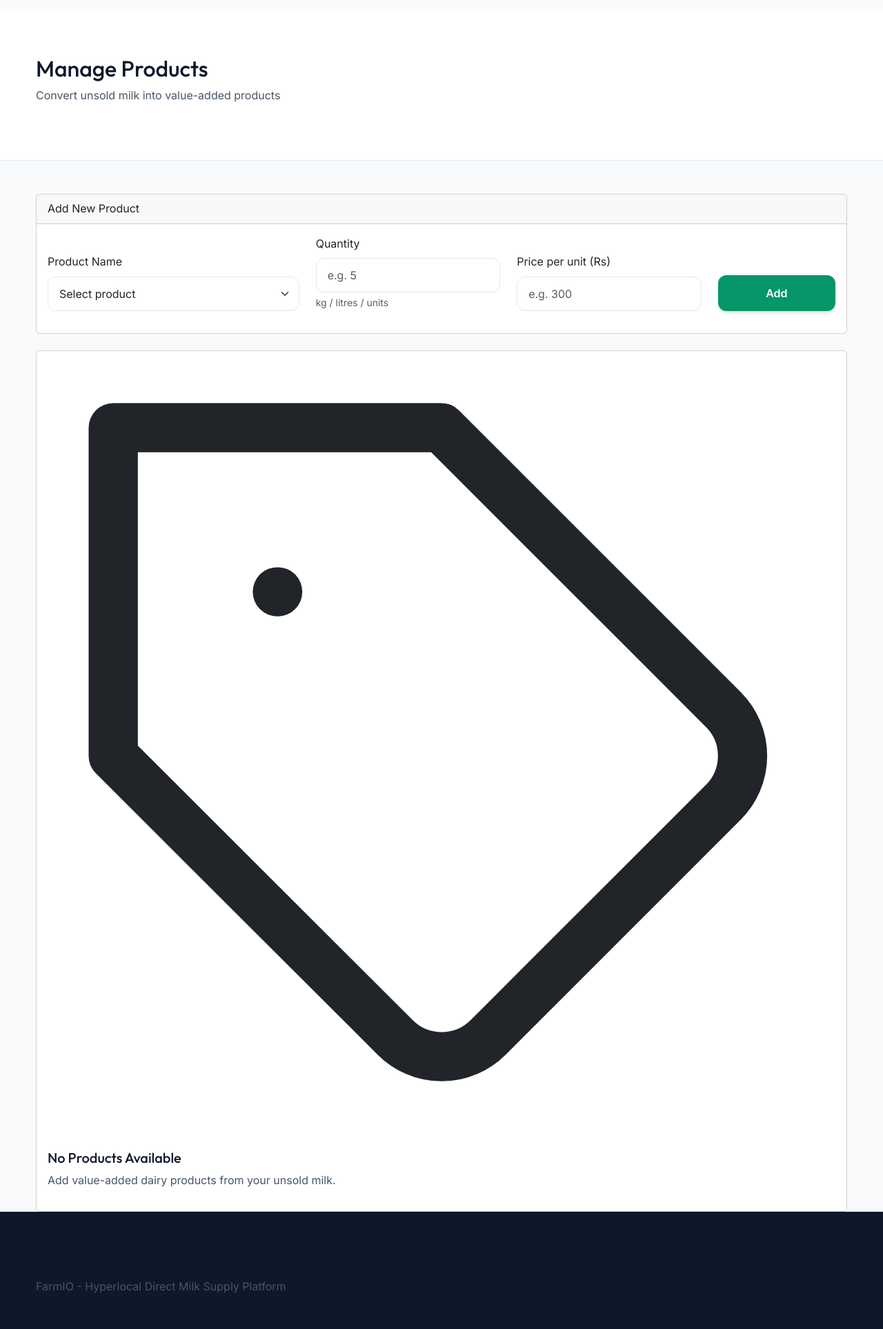
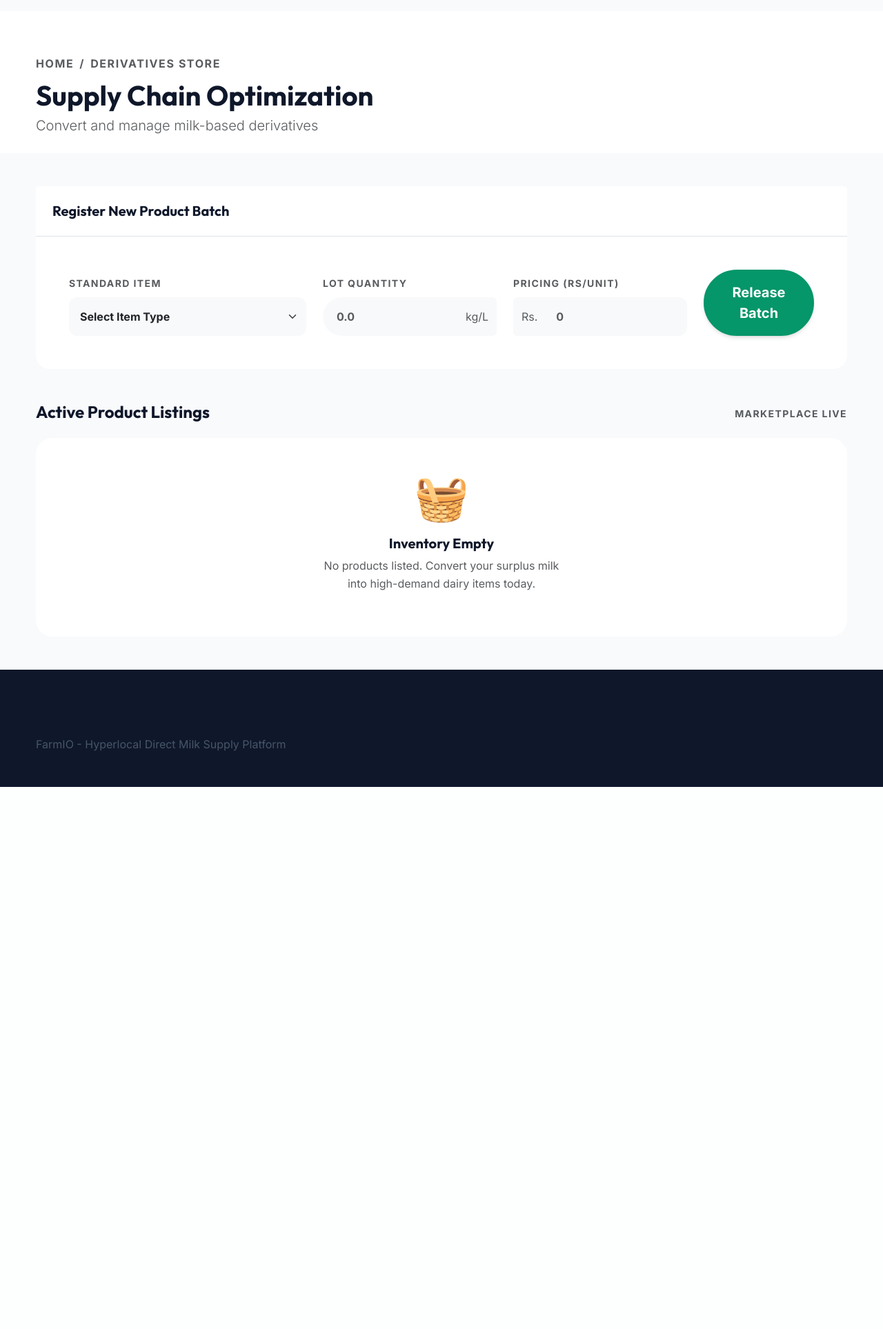
Before and after one commit to Harini007m/farmio, a Flask app: page /farmer/products in a window 1280 px wide. Shown: the part 82-2009 px from the top of the page at 69% size. After the commit the page ends 1223 px from the top, so only its background shows below. Run offline with Flask 3, Linux system fonts and the light colour scheme; the visitor is signed in with stand-in values (Sample User, id 1); data that the repository does not hold is empty.

Commit message:
generated images for frontend

```diff
--- a/templates/products.html
+++ b/templates/products.html
@@ -2,50 +2,72 @@
 {% block title %}Dairy Products - FarmIO{% endblock %}
 
 {% block content %}
-<div class="page-header">
-    <div class="container">
-        <h2>{% if role == 'farmer' %}Manage Products{% else %}Dairy Products{% endif %}</h2>
-        <p>{% if role == 'farmer' %}Convert unsold milk into value-added products{% else %}Fresh dairy products from
-            local farmers{% endif %}</p>
+<!-- Page Header -->
+<div class="page-header border-0 pb-4">
+    <div class="container animate-fade">
+        <nav aria-label="breadcrumb">
+            <ol class="breadcrumb mb-2 small text-uppercase fw-bold letter-spacing-1">
+                <li class="breadcrumb-item"><a href="{{ url_for('index') }}"
+                        class="text-muted text-decoration-none">Home</a></li>
+                <li class="breadcrumb-item active" aria-current="page text-green">Derivatives Store</li>
+            </ol>
+        </nav>
+        <h2 class="mb-1 fw-bold display-6">{% if role == 'farmer' %}Supply Chain Optimization{% else %}Value-Added
+            Marketplace{% endif %}</h2>
+        <p class="text-muted mb-0 lead small">{% if role == 'farmer' %}Convert and manage milk-based derivatives{% else
+            %}Premium handmade dairy specialized items{% endif %}</p>
     </div>
 </div>
 
-<div class="container content-wrapper">
-
+<div class="container pb-5">
     {% if role == 'farmer' %}
-    <!-- Add Product Form -->
-    <div class="card mb-4">
-        <div class="card-header">
-            Add New Product
+    <!-- Add Product Form Sector -->
+    <div class="card border-0 shadow-premium mb-5 animate-fade" style="border-radius: 20px;">
+        <div class="card-header bg-white border-bottom p-4">
+            <h5 class="mb-0 fw-bold">Register New Product Batch</h5>
         </div>
-        <div class="card-body">
+        <div class="card-body p-4 p-md-5">
             <form method="POST" action="{{ url_for('farmer_products') }}">
-                <div class="row align-items-end">
-                    <div class="col-md-4 mb-3">
-                        <label for="product_name" class="form-label">Product Name</label>
-                        <select class="form-select" id="product_name" name="product_name" required>
-                            <option value="" disabled selected>Select product</option>
-                            <option value="Paneer">Paneer</option>
-                            <option value="Butter">Butter</option>
-                            <option value="Ghee">Ghee</option>
-                            <option value="Cheese">Cheese</option>
-                            <option value="Curd">Curd</option>
-                            <option value="Buttermilk">Buttermilk</option>
+                <div class="row g-4 align-items-end">
+                    <div class="col-md-4">
+                        <label for="product_name"
+                            class="form-label text-uppercase small fw-bold text-muted letter-spacing-1">Standard
+                            Item</label>
+                        <select class="form-select bg-light border-0 py-3 fw-bold" id="product_name" name="product_name"
+                            required>
+                            <option value="" disabled selected>Select Item Type</option>
+                            <option value="Paneer">Paneer (Hand-Pressed)</option>
+                            <option value="Butter">Fresh Farm Butter</option>
+                            <option value="Ghee">Traditional Cow Ghee</option>
+                            <option value="Cheese">Artisanal Cheese</option>
+                            <option value="Curd">Natural Thick Curd</option>
+                            <option value="Buttermilk">Spiced Buttermilk</option>
                         </select>
                     </div>
-                    <div class="col-md-3 mb-3">
-                        <label for="quantity" class="form-label">Quantity</label>
-                        <input type="number" class="form-control" id="quantity" name="quantity" step="0.1" min="0.1"
-                            placeholder="e.g. 5" required>
-                        <div class="form-text">kg / litres / units</div>
+                    <div class="col-md-3">
+                        <label for="quantity"
+                            class="form-label text-uppercase small fw-bold text-muted letter-spacing-1">Lot
+                            Quantity</label>
+                        <div class="input-group">
+                            <input type="number" class="form-control bg-light border-0 py-3 fw-bold" id="quantity"
+                                name="quantity" step="0.1" min="0.1" placeholder="0.0" required>
+                            <span class="input-group-text bg-light border-0 small text-muted">kg/L</span>
                         </div>
-                    <div class="col-md-3 mb-3">
-                        <label for="price" class="form-label">Price per unit (Rs)</label>
-                        <input type="number" class="form-control" id="price" name="price" step="1" min="1"
-                            placeholder="e.g. 300" required>
                     </div>
-                    <div class="col-md-2 mb-3">
-                        <button type="submit" class="btn btn-success w-100">Add</button>
+                    <div class="col-md-3">
+                        <label for="price"
+                            class="form-label text-uppercase small fw-bold text-muted letter-spacing-1">Pricing
+                            (Rs/unit)</label>
+                        <div class="input-group">
+                            <span class="input-group-text bg-light border-0 small text-muted">Rs.</span>
+                            <input type="number" class="form-control bg-light border-0 py-3 fw-bold" id="price"
+                                name="price" step="1" min="1" placeholder="0" required>
+                        </div>
+                    </div>
+                    <div class="col-md-2">
+                        <button type="submit"
+                            class="btn btn-success btn-lg w-100 rounded-pill py-3 fw-bold shadow-premium">Release
+                            Batch</button>
                     </div>
                 </div>
             </form>
@@ -53,86 +75,95 @@
     </div>
     {% endif %}
 
-    <!-- Products List -->
+    <!-- Products Grid -->
+    <div class="animate-fade" style="animation-delay: 0.1s;">
+        <div class="d-flex justify-content-between align-items-end mb-4">
+            <h4 class="fw-bold mb-0">Active Product Listings</h4>
+            <span class="text-muted small fw-bold text-uppercase letter-spacing-1">Marketplace Live</span>
+        </div>
+
         {% if products %}
         <div class="row g-4">
             {% for product in products %}
             <div class="col-md-4 col-lg-3">
-            <div class="product-card">
-                <div class="product-icon">
-                    {% if product['product_name']|lower == 'paneer' %}
-                    <svg viewBox="0 0 24 24" fill="none" stroke="currentColor" stroke-width="2" stroke-linecap="round"
-                        stroke-linejoin="round">
-                        <rect x="3" y="3" width="18" height="18" rx="2" />
-                        <rect x="7" y="7" width="10" height="10" rx="1" />
-                    </svg>
-                    {% elif product['product_name']|lower == 'butter' %}
-                    <svg viewBox="0 0 24 24" fill="none" stroke="currentColor" stroke-width="2" stroke-linecap="round"
-                        stroke-linejoin="round">
-                        <ellipse cx="12" cy="12" rx="10" ry="6" />
-                        <path d="M2 12v2c0 3.31 4.48 6 10 6s10-2.69 10-6v-2" />
-                    </svg>
-                    {% elif product['product_name']|lower == 'ghee' %}
-                    <svg viewBox="0 0 24 24" fill="none" stroke="currentColor" stroke-width="2" stroke-linecap="round"
-                        stroke-linejoin="round">
-                        <path d="M8 2h8l2 4H6l2-4z" />
-                        <rect x="5" y="6" width="14" height="14" rx="2" />
-                        <line x1="12" y1="10" x2="12" y2="16" />
-                        <line x1="9" y1="13" x2="15" y2="13" />
-                    </svg>
-                    {% else %}
-                    <svg viewBox="0 0 24 24" fill="none" stroke="currentColor" stroke-width="2" stroke-linecap="round"
-                        stroke-linejoin="round">
-                        <path d="M20.59 13.41l-7.17 7.17a2 2 0 0 1-2.83 0L2 12V2h10l8.59 8.59a2 2 0 0 1 0 2.82z" />
-                        <line x1="7" y1="7" x2="7.01" y2="7" />
-                    </svg>
-                    {% endif %}
+                <div class="card h-100 border-0 shadow-premium transition-all hover-up overflow-hidden"
+                    style="border-radius: 20px;">
+                    <div class="p-0 bg-light text-center border-bottom border-white overflow-hidden"
+                        style="height: 180px;">
+                        <img src="{% if product['product_name']|lower == 'paneer' %}{{ url_for('static', filename='paneer.png') }}
+                                  {% elif product['product_name']|lower == 'butter' %}{{ url_for('static', filename='butter.png') }}
+                                  {% elif product['product_name']|lower == 'ghee' %}{{ url_for('static', filename='ghee.png') }}
+                                  {% elif product['product_name']|lower == 'curd' %}{{ url_for('static', filename='curd.png') }}
+                                  {% else %}{{ url_for('static', filename='generic_dairy.png') }}{% endif %}"
+                            alt="{{ product['product_name'] }}" class="h-100 w-100 object-fit-cover shadow-sm">
                     </div>
 
-                <h6>{{ product['product_name'] }}</h6>
-
+                    <div class="card-body p-4">
+                        <h6 class="fw-bold text-dark mb-1">{{ product['product_name'] }}</h6>
                         {% if role == 'consumer' %}
-                <p class="product-detail">Farm: <strong>{{ product['farm_name'] }}</strong></p>
+                        <p class="x-small text-muted mb-3">{{ product['farm_name'] }}</p>
                         {% endif %}
 
-                <p class="product-detail">Available: <strong>{{ product['quantity'] }}</strong></p>
-                <p class="product-detail mb-3">Price: <strong>Rs. {{ product['price'] }}</strong>/unit</p>
+                        <div class="vstack gap-2 mb-4">
+                            <div class="d-flex justify-content-between align-items-center">
+                                <span class="text-muted small">Available</span>
+                                <span class="fw-bold text-dark">{{ product['quantity'] }} Units</span>
+                            </div>
+                            <div class="d-flex justify-content-between align-items-center">
+                                <span class="text-muted small">Price Unit</span>
+                                <span class="fw-bold text-green">Rs. {{ product['price'] }}</span>
+                            </div>
+                        </div>
 
                         {% if role == 'farmer' %}
                         <form method="POST" action="{{ url_for('delete_product', product_id=product['product_id']) }}">
-                    <button type="submit" class="btn btn-outline-danger btn-sm w-100 btn-delete-confirm">
-                        Remove
-                    </button>
+                            <button type="submit"
+                                class="btn btn-outline-danger btn-sm w-100 rounded-pill fw-bold border-2">Discontinue
+                                Item</button>
                         </form>
                         {% else %}
-                <form method="POST" action="{{ url_for('buy_product', product_id=product['product_id']) }}"
-                    class="buy-product-form">
-                    <div class="input-group input-group-sm mb-2">
-                        <input type="number" class="form-control" name="quantity" min="0.1"
-                            max="{{ product['quantity'] }}" step="0.1" placeholder="Qty" required>
-                        <button type="submit" class="btn btn-success btn-sm">Buy</button>
+                        <form method="POST" action="{{ url_for('buy_product', product_id=product['product_id']) }}">
+                            <div class="input-group input-group-sm mb-0">
+                                <input type="number" class="form-control bg-light border-0 py-2" name="quantity"
+                                    min="0.1" max="{{ product['quantity'] }}" step="0.1" placeholder="Qty" required>
+                                <button type="submit"
+                                    class="btn btn-success px-3 fw-bold rounded-pill-end">Purchase</button>
                             </div>
                         </form>
                         {% endif %}
                     </div>
                 </div>
+            </div>
             {% endfor %}
         </div>
         {% else %}
-    <div class="card">
-        <div class="card-body">
-            <div class="empty-state">
-                <svg viewBox="0 0 24 24" fill="none" stroke="currentColor" stroke-width="1.5" stroke-linecap="round"
-                    stroke-linejoin="round">
-                    <path d="M20.59 13.41l-7.17 7.17a2 2 0 0 1-2.83 0L2 12V2h10l8.59 8.59a2 2 0 0 1 0 2.82z" />
-                    <line x1="7" y1="7" x2="7.01" y2="7" />
-                </svg>
-                <h5>No Products Available</h5>
-                <p>{% if role == 'farmer' %}Add value-added dairy products from your unsold milk.{% else %}No dairy
-                    products are available yet. Check back later!{% endif %}</p>
-            </div>
-        </div>
+        <div class="card border-0 shadow-premium p-5 text-center" style="border-radius: 24px;">
+            <div class="display-3 opacity-10 mb-3">🧺</div>
+            <h5 class="fw-bold">Inventory Empty</h5>
+            <p class="text-muted mx-auto" style="max-width: 350px;">{% if role == 'farmer' %}No products listed. Convert
+                your surplus milk into high-demand dairy items today.{% else %}No value-added products are currently
+                available in your region.{% endif %}</p>
         </div>
         {% endif %}
     </div>
+</div>
+
+<style>
+    .letter-spacing-1 {
+        letter-spacing: 0.1em;
+    }
+
+    .x-small {
+        font-size: 0.75rem;
+    }
+
+    .rounded-pill-end {
+        border-radius: 0 50rem 50rem 0 !important;
+    }
+
+    .input-group>.form-control:first-child {
+        border-radius: 50rem 0 0 50rem !important;
+        padding-left: 1.25rem;
+    }
+</style>
 {% endblock %}
```
Also changed, not shown: static/butter.png (added), static/cow_icon.png (added), static/curd.png (added), static/cycle_icon.png (added), static/empty_cart.png (added), static/empty_pail.png (added), static/empty_range.png (added), static/farm_fresh_milk_hero.png (added), static/generic_dairy.png (added), static/ghee.png (added), static/leaf_icon.png (added), static/milk.png (added), static/money_icon.png (added), static/package_icon.png (added), 1 more files, 2 other files. Lines whose indentation alone changed are shown as unchanged.
